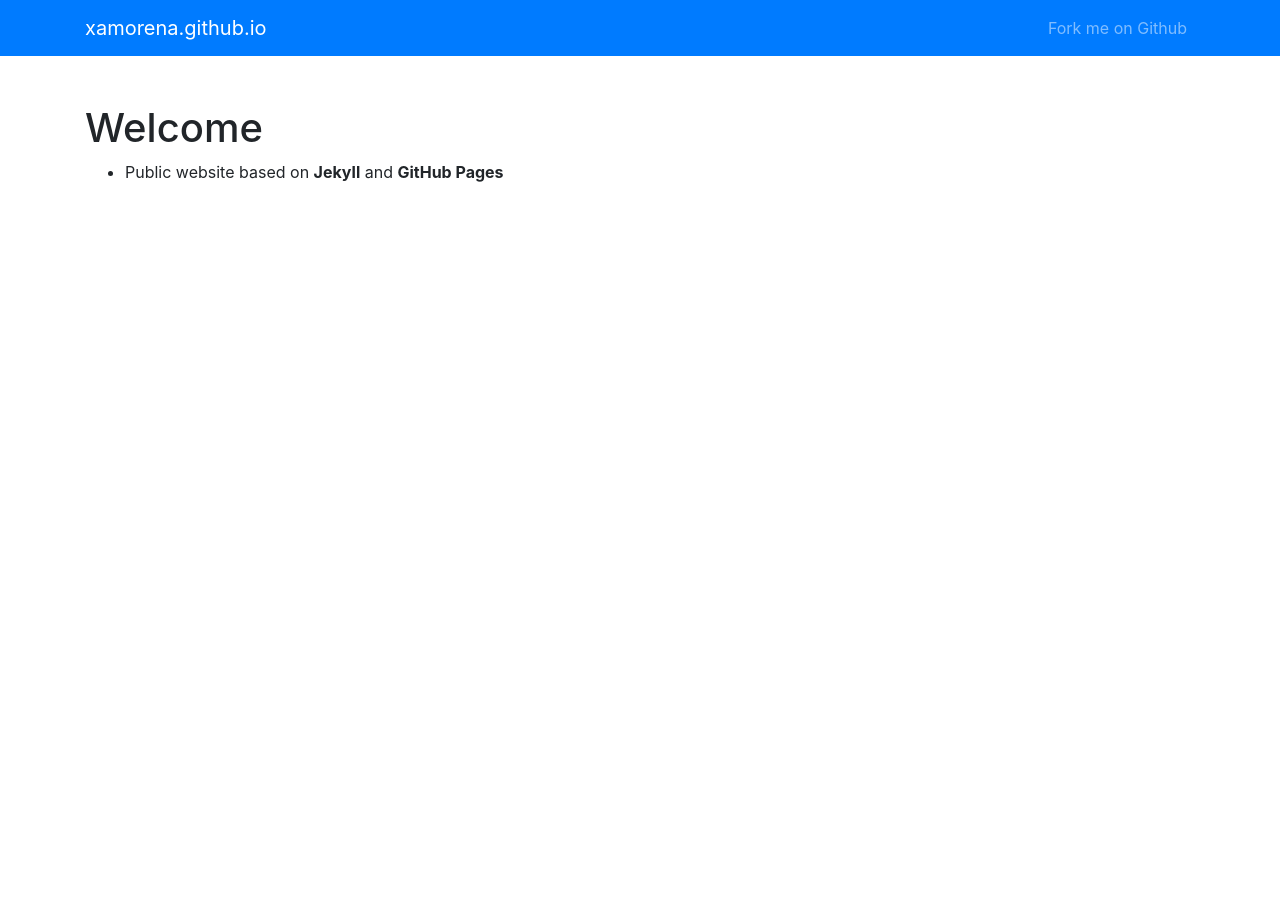
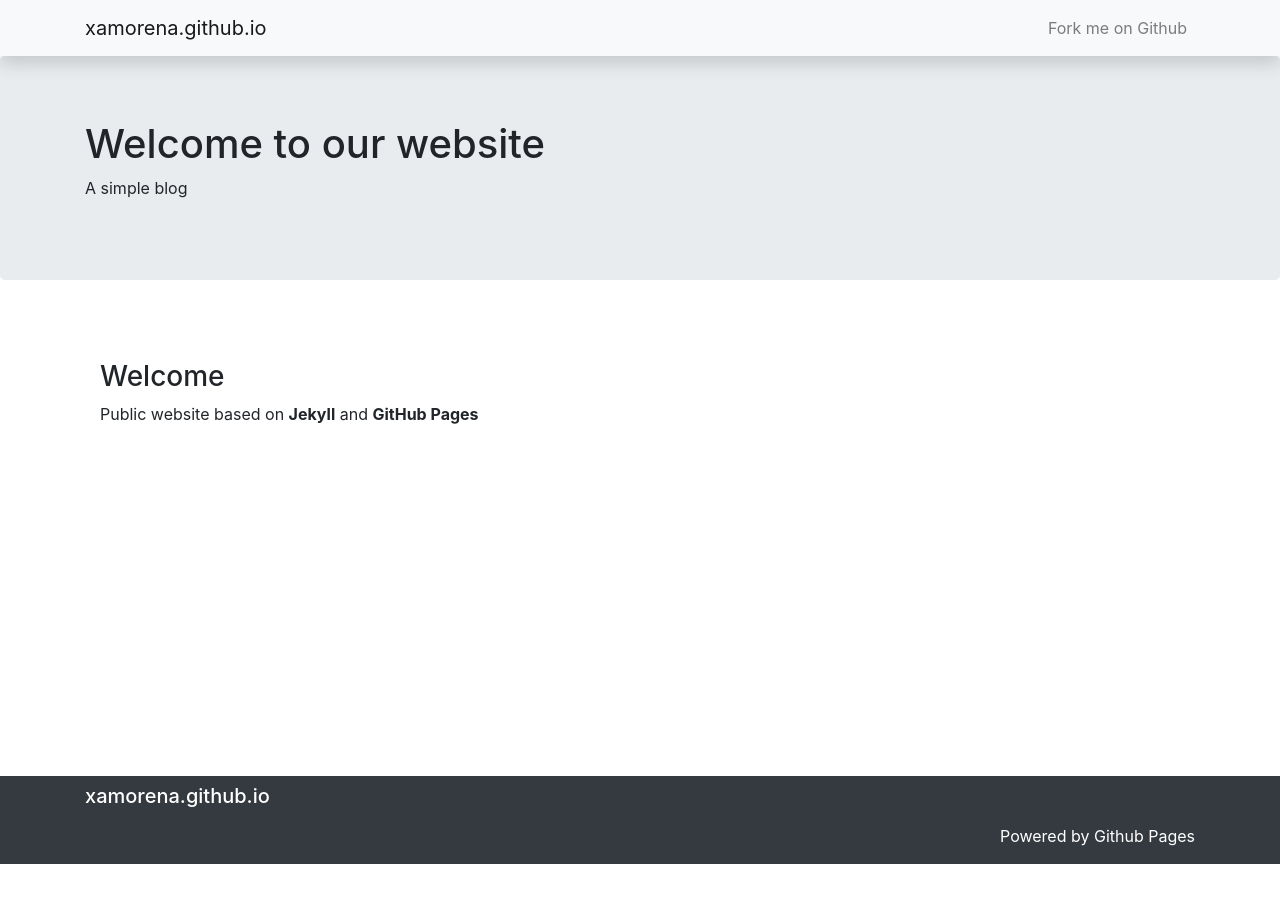
Before and after one commit to xamorena/xamorena.github.io, a Jekyll site: the page built from index.html, in a window 1280 px wide. Built offline with Jekyll 4.4.1, drawn with Linux system fonts in a browser that asks for light colours; nearby versions of some CDN libraries.

Commit message:
Update site

```diff
--- a/404.html
+++ b/404.html
@@ -1,5 +1,5 @@
 ---
-layout: default
+layout: page
 ---
 
 <div class="container text-center">
--- a/Gemfile
+++ b/Gemfile
@@ -4,4 +4,5 @@ source "https://rubygems.org"
 
 git_source(:github) {|repo_name| "https://github.com/#{repo_name}" }
 
-gem "jekyll"
+#gem "jekyll"
+gem 'github-pages', group: :jekyll_plugins
--- a/_config.yml
+++ b/_config.yml
@@ -0,0 +1,3 @@
+github: [metadata]
+exclude:
+  - .idea
--- /dev/null
+++ b/_includes/cover.html
@@ -0,0 +1,6 @@
+<div class="jumbotron">
+    <div class=container>
+        <h1>Welcome to our website</h1>
+        <p>A simple blog</p>
+    </div>
+</div>
--- /dev/null
+++ b/_includes/drawer.html
@@ -0,0 +1,7 @@
+<ul class="nav nav-pills flex-column">
+    {% for post in site.posts %}
+    <li class="nav-item">
+        <a class="nav-link" href="{{ post.url }}">{{ post.title }}</a>
+    </li>
+    {% endfor %}
+</ul>
--- a/_includes/footer.html
+++ b/_includes/footer.html
@@ -0,0 +1,33 @@
+<div class="py-2 bg-dark text-white">
+    <div class="container">
+
+        <p class="h5 mb-3">{{ site.title | escape }}</p>
+
+        <div class="row">
+
+            <div class="col-sm">
+                <ul class="list-unstyled">
+                    <li>
+                        {%- if site.author -%}
+                        {{ site.author | escape }}
+                        {%- endif -%}
+                    </li>
+                    {%- if site.email -%}
+                    <li>
+                        <a class="text-white" href="mailto:{{ site.email }}">
+                            {{ site.email }}
+                        </a>
+                    </li>
+                    {%- endif -%}
+                </ul>
+            </div>
+
+            <div class="col-sm text-right">
+                <a class="text-white" href="https://xamorena.github.io/">Powered by Github Pages</a>
+                <h6>{{- site.description | escape -}}</h6>
+            </div>
+
+        </div>
+
+    </div>
+</div>
--- a/_includes/header.html
+++ b/_includes/header.html
@@ -1,4 +1,4 @@
-<nav class="navbar navbar-expand-lg navbar-dark bg-primary">
+<nav class="navbar navbar-expand-lg navbar-light bg-light shadow">
   <div class="container">
     <a class="navbar-brand" rel="author" href="{{ '/' | relative_url }}">{{ site.title | escape }}</a>
 
--- a/_layouts/default.html
+++ b/_layouts/default.html
@@ -12,6 +12,9 @@
           href="https://stackpath.bootstrapcdn.com/bootstrap/4.4.1/css/bootstrap.min.css"
           integrity="sha384-Vkoo8x4CGsO3+Hhxv8T/Q5PaXtkKtu6ug5TOeNV6gBiFeWPGFN9MuhOf23Q9Ifjh"
           rel="stylesheet">
+    <link href="/assets/css/default.css"
+          rel="stylesheet">
+    <link rel="shortcut icon" type="image/svg" href="/assets/favicon.svg">
 </head>
 <body>
 
@@ -19,10 +22,8 @@
     {%- include header.html -%}
 </header>
 
-<main class="py-5">
-    <div class="container page-content">
-        {{ content }}
-    </div>
+<main class="page-content">
+    {{ content }}
 </main>
 
 <footer>
--- /dev/null
+++ b/_layouts/home.html
@@ -0,0 +1,16 @@
+---
+layout: default
+---
+{%- include cover.html -%}
+<div class="container py-5">
+    <div class="d-flex flex-row">
+        <div class="col-sm">
+            {{ content }}
+        </div>
+    </div>
+    <div class="d-flex flex-row">
+        <div class="col-sm">
+            {%- include drawer.html -%}
+        </div>
+    </div>
+</div>
--- /dev/null
+++ b/assets/css/default.css
@@ -0,0 +1,3 @@
+.page-content {
+    min-height: 80vh !important;
+}
--- /dev/null
+++ b/index.html
@@ -0,0 +1,10 @@
+---
+layout: home
+title: XAM GitHub Pages
+author: Xavier AMORENA
+---
+
+<h3>Welcome</h3>
+<p>
+    Public website based on <strong>Jekyll</strong> and <strong>GitHub Pages</strong>
+</p>
```
Also changed, not shown: _layouts/page.html (added, +18 -0 lines), _layouts/post.html (added, +18 -0 lines), index.md (deleted, +0 -8 lines).
